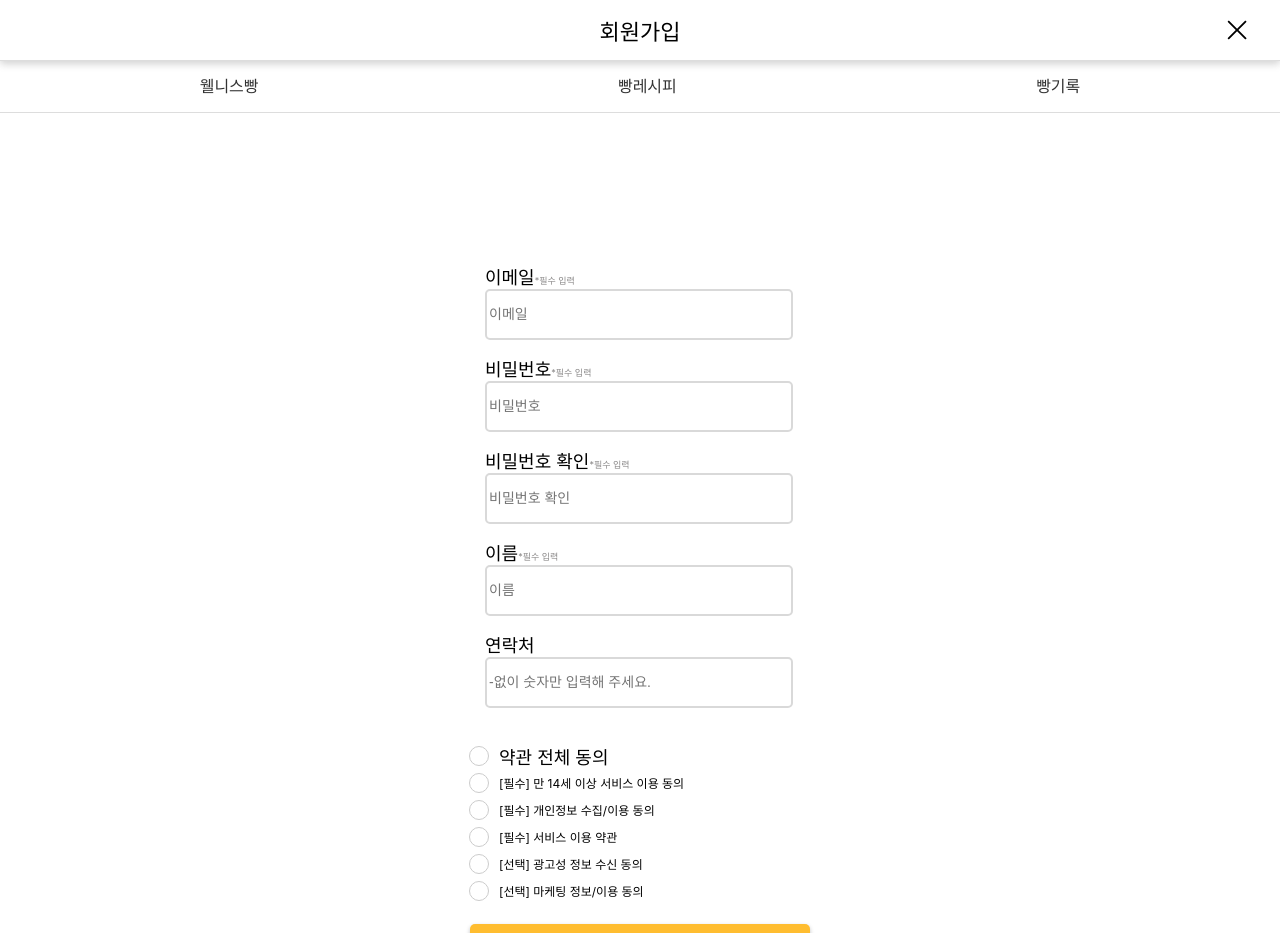
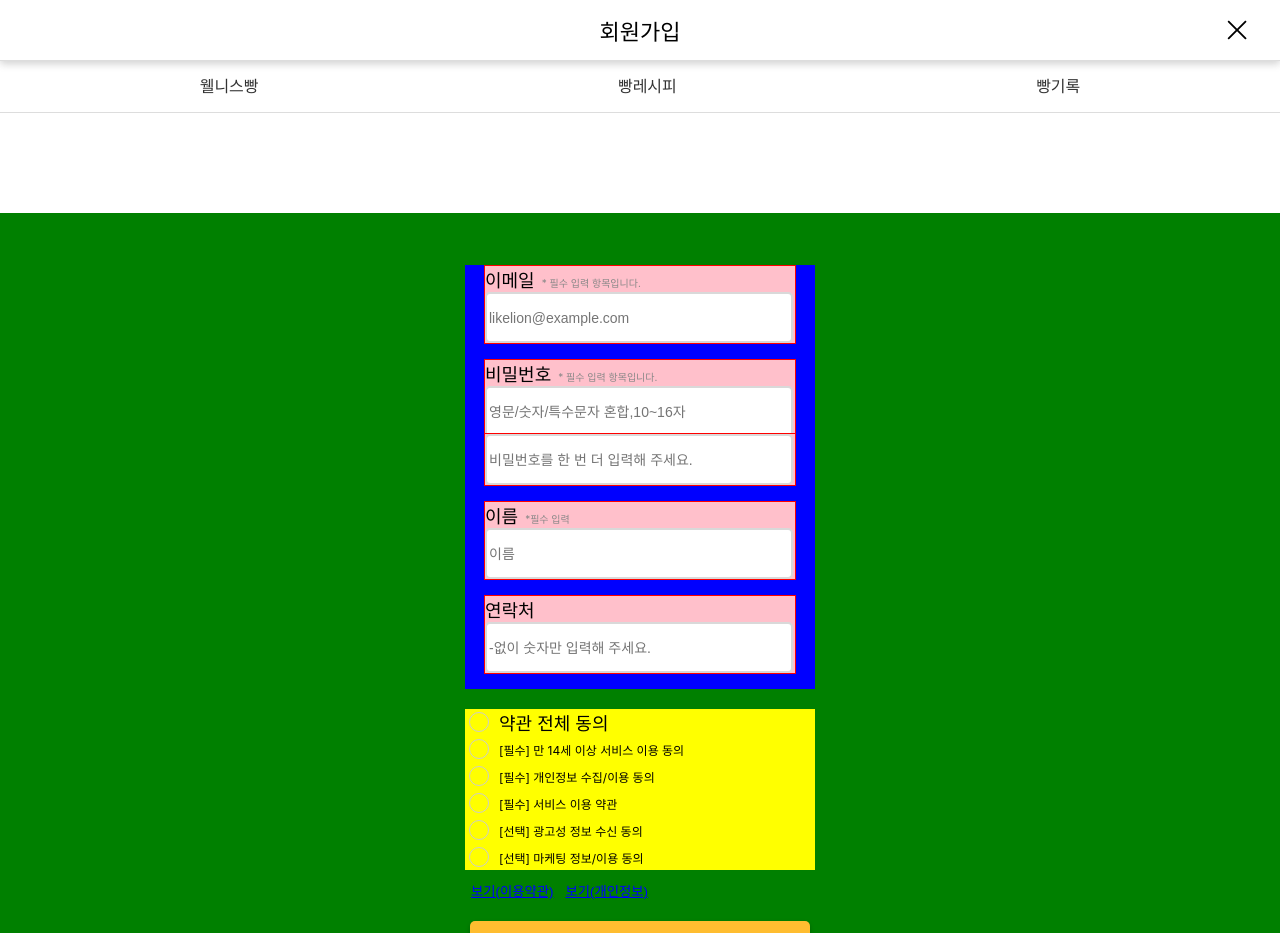
Before and after one commit to Likelion-at-SMWU-12th/DreamPatissier-Client, a React (Create React App) app in the folder dream/: page /accounts/signup in a window 1280 px wide. Shown: the top 933 px of the page. Built offline with nearby package versions, Linux system fonts and the light colour scheme.

Commit message:
[Add] 회원가입 폼 수정
transient props 적용
약관 페이지 추가
스타일 수정 중

```diff
--- a/dream/src/components/CheckBox.jsx
+++ b/dream/src/components/CheckBox.jsx
@@ -108,6 +108,7 @@ const AgreeContainer = styled.div`
   display: flex;
   flex-direction: column;
   gap: 1px;
+  background-color: yellow;
 `;
 
 const CheckboxItem = styled.div`
--- a/dream/src/components/SignForm.jsx
+++ b/dream/src/components/SignForm.jsx
@@ -1,17 +1,19 @@
 import React, { useState } from "react";
 import axios from "axios";
-import styled from "styled-components";
+import styled, { css } from "styled-components";
 import YellowBtn from "../../src/components/YellowBtn";
 import Checkbox from "../components/CheckBox";
+import TermS from "../pages/accounts/TermS";
+import TermP from "../pages/accounts/TermP";
 
 const SignForm = () => {
   const [formData, setFormData] = useState({
     email: "",
     password: "",
-    confirmPassword: "",
     name: "",
     phone: "",
   });
+  const [confirmPassword, setConfirmPassword] = useState("");
   const [message, setMessage] = useState("");
   const [allChecked, setAllChecked] = useState({
     termsAgree: false,
@@ -22,7 +24,11 @@ const SignForm = () => {
 
   const handleChange = (e) => {
     const { id, value } = e.target;
-    setFormData({ ...formData, [id]: value });
+    if (id === "confirmPassword") {
+      setConfirmPassword(value);
+    } else {
+      setFormData({ ...formData, [id]: value });
+    }
   };
 
   const handleSubmit = (e) => {
@@ -41,7 +47,6 @@ const SignForm = () => {
     if (
       !formData.email ||
       !formData.password ||
-      !formData.confirmPassword ||
       !formData.name ||
       !formData.phone
     ) {
@@ -57,7 +62,7 @@ const SignForm = () => {
     }
 
     // 비밀번호 일치 검사
-    if (formData.password !== formData.confirmPassword) {
+    if (formData.password !== confirmPassword) {
       setMessage("비밀번호가 일치하지 않습니다.");
       return;
     }
@@ -82,43 +87,44 @@ const SignForm = () => {
       });
   };
 
+  // 약관 팝업
+  const [showTerms, setShowTerms] = useState(false);
+  const [showPrivacy, setShowPrivacy] = useState(false);
+
   return (
     <FormWrapper>
       <form onSubmit={handleSubmit}>
         <InputWrapper>
           <InputBox>
             <StyledLabel htmlFor="email">이메일</StyledLabel>
-            <StyledSpan>*필수 입력</StyledSpan>
+            <StyledSpan>* 필수 입력 항목입니다.</StyledSpan>
             <br />
             <StyledInput
               type="email"
               id="email"
-              placeholder="이메일"
+              placeholder="likelion@example.com"
               value={formData.email}
               onChange={handleChange}
             />
           </InputBox>
           <InputBox>
             <StyledLabel htmlFor="password">비밀번호</StyledLabel>
-            <StyledSpan>*필수 입력</StyledSpan>
+            <StyledSpan>* 필수 입력 항목입니다.</StyledSpan>
             <br />
             <StyledInput
               type="password"
               id="password"
-              placeholder="비밀번호"
+              placeholder="영문/숫자/특수문자 혼합,10~16자"
               value={formData.password}
               onChange={handleChange}
             />
           </InputBox>
-          <InputBox>
-            <StyledLabel htmlFor="confirmPassword">비밀번호 확인</StyledLabel>
-            <StyledSpan>*필수 입력</StyledSpan>
-            <br />
+          <InputBox $noMarginTop>
             <StyledInput
               type="password"
               id="confirmPassword"
-              placeholder="비밀번호 확인"
-              value={formData.confirmPassword}
+              placeholder="비밀번호를 한 번 더 입력해 주세요."
+              value={confirmPassword}
               onChange={handleChange}
             />
           </InputBox>
@@ -147,6 +153,12 @@ const SignForm = () => {
           </InputBox>
         </InputWrapper>
         <Checkbox allChecked={allChecked} setAllChecked={setAllChecked} />
+        <TermsButton onClick={() => setShowTerms(true)}>
+          보기(이용약관)
+        </TermsButton>
+        <TermsButton onClick={() => setShowPrivacy(true)}>
+          보기(개인정보)
+        </TermsButton>
         {message && <Message>{message}</Message>}
         <BtnBox>
           <YellowBtn
@@ -157,6 +169,18 @@ const SignForm = () => {
           />
         </BtnBox>
       </form>
+      {showTerms && (
+        <Popup>
+          <button onClick={() => setShowTerms(false)}>닫기</button>
+          <pre>{TermS}</pre>
+        </Popup>
+      )}
+      {showPrivacy && (
+        <Popup>
+          <button onClick={() => setShowPrivacy(false)}>닫기</button>
+          <pre>{TermP}</pre>
+        </Popup>
+      )}
     </FormWrapper>
   );
 };
@@ -169,6 +193,7 @@ const InputWrapper = styled.div`
   flex-direction: column;
   align-items: center;
   justify-content: center;
+  background-color: blue;
 `;
 
 const FormWrapper = styled.div`
@@ -177,14 +202,20 @@ const FormWrapper = styled.div`
   align-items: center;
   justify-content: center;
   height: 100vh;
-  /* width: 600px; */
-  /* margin: auto; */
   width: 100%;
+  background-color: green;
 `;
 
 const InputBox = styled.div`
   margin-bottom: 15px;
+  background-color: pink;
+  border: 1px solid red;
   width: 310px;
+  ${(props) =>
+    props.$noMarginTop &&
+    css`
+      margin-top: -20px;
+    `}
 `;
 
 const StyledInput = styled.input`
@@ -201,7 +232,8 @@ const StyledLabel = styled.label`
 
 const StyledSpan = styled.span`
   color: var(--grey);
-  font-size: 9px;
+  font-size: 10px;
+  padding-left: 7px;
 `;
 
 const Message = styled.div`
@@ -215,3 +247,31 @@ const BtnBox = styled.div`
   justify-content: center;
   margin-top: 20px;
 `;
+
+const TermsButton = styled.button`
+  background: none;
+  border: none;
+  color: blue;
+  cursor: pointer;
+  text-decoration: underline;
+  margin-top: 10px;
+`;
+
+const Popup = styled.div`
+  position: fixed;
+  top: 0;
+  left: 0;
+  width: 100%;
+  height: 100%;
+  background-color: rgba(0, 0, 0, 0.5);
+  display: flex;
+  justify-content: center;
+  align-items: center;
+  z-index: 2;
+
+  pre {
+    background: white;
+    padding: 20px;
+    border-radius: 10px;
+  }
+`;
--- /dev/null
+++ b/dream/src/pages/accounts/TermP.js
@@ -0,0 +1,30 @@
+const TermP = `
+「개인정보 보호법」제 15조 법규에 의거하여 , 서비스(이하 "회사"라 한다)는 이용자의 개인정보 수집 및 활용에 대해 개인정보 수집 및 이용 동의서를 받고 있습니다.
+개인정보 제공자가 동의한 내용 외의 다른 목적으로 활용하지 않으며, 제공된 개인정보의 이용을 거부하고자 할 때에는 개인정보 관리 책임자를 통해 열람, 정정 혹은 삭제를 요구할 수 있습니다.
+제공된 개인정보는 회사의 아래 항목에 제한된 범위 내에서만 활용됩니다.
+
+1. 개인정보의 제공 목적
+- 계약의 체결º 유지º 이행º 관리
+- 개인식별º 본인확인º부정사용방지 등 회원관리, 본 서비스 및 부가/제휴서비스 제공, 배송, 비용의 결제 등
+
+개인(신용)정보 제공 항목
+- 개인의 성명, 성별, 생년월일, 휴대폰번호
+- 기타 계약의 체결, 유지, 이행, 관리 등과 관련하여 본인이 제공한 정보
+
+개인(신용)정보를 제공받는 자
+- 서비스
+
+제공받는 자의 개인정보 보유 및 이용기간
+- 위 개인정보의 수집 및 이용 동의일로부터 목적을 달성할 때까지 보유/이용하게 됩니다.(단, 정보통신망 이용촉진 및 정보보호에 관한 법률 등 타 법률에서 보존할 필요가 있는 경우 일정기간 보관하게 됩니다.)
+
+가. 계약 또는 청약철회 등에 관한 기록 : 5년(전자상거래 등에서의 소비자보호에 관한 법률)
+나. 대금결제 및 재화 등의 공급에 관한 기록 : 5년(전자상거래 등에서의 소비자보호에 관한 법률)
+다. 소비자의 불만 또는 분쟁처리에 관한 기록 : 3년(전자상거래 등에서의 소비자보호에 관한 법률)
+
+※ 위 사항에 대해 동의를 거부할 수 있으나, 본 동의 내용은 필수 동의항목으로 거부 시 서비스 가입 또는 유지, 거래인증 및 부정사용 예방 및 관리 등이 불가능합니다.
+
+상기 내용이 변동되는 경우 인터넷 홈페이지 게시 및 서비스의 공지사항 등을 통하여 그 내용을 안내하여 드립니다.
+
+`;
+
+export default TermP;
--- /dev/null
+++ b/dream/src/pages/accounts/TermS.js
@@ -0,0 +1,54 @@
+const TermS = `제 1 장 총칙
+
+제 1조 (목적)
+
+본 약관은 빵긋빵굿이 홈페이지에서 제공하는 서비스를 제공함에 있어 회사와 이용자의 권리, 의무 및 책임사항을 규정함을 목적으로 합니다.
+
+제 2조 (용어의 정의)
+
+1. 본 약관에서 사용하는 용어의 정의는 다음과 같습니다.
+'서비스'란 회사가 이용자에게 서비스를 제공하기 위하여 컴퓨터 등 정보통신설비를 이용하여 구성한 가상의 공간을 의미하며, 서비스 자체를 의미하기도 합니다.
+'회원(이하 "회원"이라 한다)'이란 개인정보를 제공하여 회원등록을 한 자로서 홈페이지의 정보를 지속적으로 제공받으며 홈페이지가 제공하는 서비스를 계속적으로 이용할 수 있는 자를 말합니다.
+'아이디(이하 "ID"라 한다)'란 회원의 식별과 회원의 서비스 이용을 위하여 회원이 선정하고 회사가 승인하는 회원 고유의 계정 정보를 의미합니다.
+'비밀번호'란 회원이 부여 받은 ID와 일치된 회원임을 확인하고, 회원의 개인정보를 보호하기 위하여 회원이 정한 문자와 숫자의 조합을 의미합니다.
+'회원탈퇴(이하 "탈퇴"라 한다)'란 회원이 이용계약을 해지하는 것을 의미합니다.
+
+2. 본 약관에서 사용하는 용어의 정의는 제1항에서 정하는 것을 제외하고는 관계법령 및 서비스 별 안내에서 정하는 바에 의합니다.
+
+제 3조 (이용약관의 효력 및 변경)
+
+1. 회사는 본 약관의 내용을 회원이 쉽게 알 수 있도록 각 서비스 사이트의 초기 서비스화면에 게시합니다.
+2. 회사는 약관의 규제에 관한 법률, 전자거래기본법, 전자 서명법, 정보통신망 이용촉진 및 정보보호 등에 관한 법률 등 관련법을 위배하지 않는 범위에서 본 약관을 개정할 수 있습니다.
+3. 회사는 본 약관을 개정할 경우에는 적용일자 및 개정사유를 명시하여 현행 약관과 함께 회사가 제공하는 서비스 사이트의 초기 화면에 그 적용일자 7일 이전부터 적용일자 전일까지 공지합니다.
+다만, 회원에게 불리하게 약관내용을 변경하는 경우에는 최소한 30일 이상의 사전 유예기간을 두고 공지합니다. 이 경우 회사는 개정 전 내용과 개정 후 내용을 명확하게 비교하여 회원이 알기 쉽도록 표시합니다.
+4. 회원은 개정된 약관에 대해 거부할 권리가 있습니다. 회원은 개정된 약관에 동의하지 않을 경우 서비스 이용을 중단하고 회원등록을 해지할 수 있습니다.
+단, 개정된 약관의 효력 발생일 이후에도 서비스를 계속 이용할 경우에는 약관의 변경사항에 동의한 것으로 간주합니다.
+5. 변경된 약관에 대한 정보를 알지 못해 발생하는 회원 피해는 회사가 책임지지 않습니다.
+
+제 2 장 이용약관 체결
+
+제 5조 (이용계약의 성립)
+
+1. 이용계약은 회원의 본 이용약관 내용에 대한 동의와 이용신청에 대하여 회사의 이용승낙으로 성립합니다.
+2. 본 이용약관에 대한 동의는 회원등록 당시 본 약관을 읽고 "위 서비스 약관에 동의합니다"의 대화 창에 표시를 한 후 등록하기 단추를 누름으로써 의사표시를 한 것으로 간주합니다.
+
+제 6조 (서비스 이용 신청)
+
+1. 회원으로 가입하여 본 서비스를 이용하고자 하는 이용고객은 회사에서 요청하는 제반 정보(이름, 메일주소, 연락처, 주소 등)를 제공하여야 합니다.
+2. 타인의 명의(이름 및 메일주소 등)를 도용하여 이용신청을 한 회원의 모든 ID는 삭제되며, 관계법령에 따라 처벌을 받을 수 있습니다.
+3. 만 14세 미만의 아동이 회원으로 가입하기 위해서는 반드시 개인정보의 수집 및 이용목적에 대하여 충분히 숙지하고 법정대리인(부모)의 동의를 받아야 합니다.
+법정대리인의 허락을 받지 않은 14세 미만의 아동에 대해서는 회원에서 제외할 수 있습니다.
+
+제 7조 (개인정보의 보호 및 사용)
+
+1. 회사는 관계법령이 정하는 바에 따라 회원등록정보를 포함한 회원의 개인정보를 보호하기 위해 노력합니다.
+회원 개인 정보의 보호 및 사용에 대해서는 관련법령 및 회사의 개인정보보호정책이 적용됩니다.
+단, 회사의 공식사이트 이외의 웹에서 링크된 사이트에서는 회사의 개인정보보호정책이 적용되지 않습니다.
+또한 회사는 회원의 귀책사유로 인해 노출된 정보에 대해서 일체의 책임을 지지 않습니다.
+2. 회사는 이용자에게 제공하는 서비스의 양적, 질적 향상을 위하여 이용자의 개인정보를 제휴사에게 제공, 공유할 수 있으며, 이 때에는 반드시 이용자의 동의를 받아 필요한 최소한의 정보를 제공, 공유하며 누구에게 어떤 목적으로 어떤 정보를 제공, 공유하는지 명시합니다.
+3. 회원은 원하는 경우 언제든 회사에 제공한 개인정보의 수집과 이용에 대한 동의를 철회할 수 있으며, 동의의 철회는 구독해지 회원 탈퇴를 하는 것으로 이루어집니다.
+4. 회사는 수탁자를 통해 개별 이벤트, 행사가 진행될 경우, 해당 이벤트 참여 신청 페이지를 통해 명시적으로 개인정보 취급위탁에 대한 회원 동의를 받도록 하겠습니다.
+
+`;
+
+export default TermS;
```
